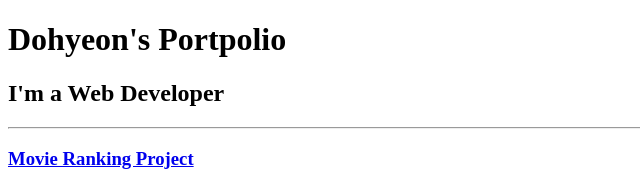
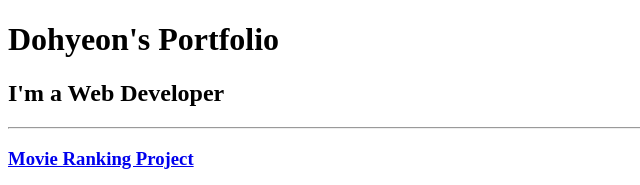
Before and after one commit to dodobirdy00/html-portfolio, a plain HTML site: page index.html in a window 1280 px wide. Shown: the top 185 px of the page, 0-640 px from the left. Drawn offline with Linux system fonts and the light colour scheme.

Commit message:
Update index.html

```diff
--- a/index.html
+++ b/index.html
@@ -24,7 +24,7 @@ https://developer.mozilla.org/en-US/docs/Web/HTML/Element/img#attr-height -->
 </head>
 
 <body>
-    <h1>Dohyeon's Portpolio</h1>
+    <h1>Dohyeon's Portfolio</h1>
     <h2>I'm a Web Developer</h2>
     <hr />
     <h3><a href="./public/MovieList.html">Movie Ranking Project</a></h3>
```
